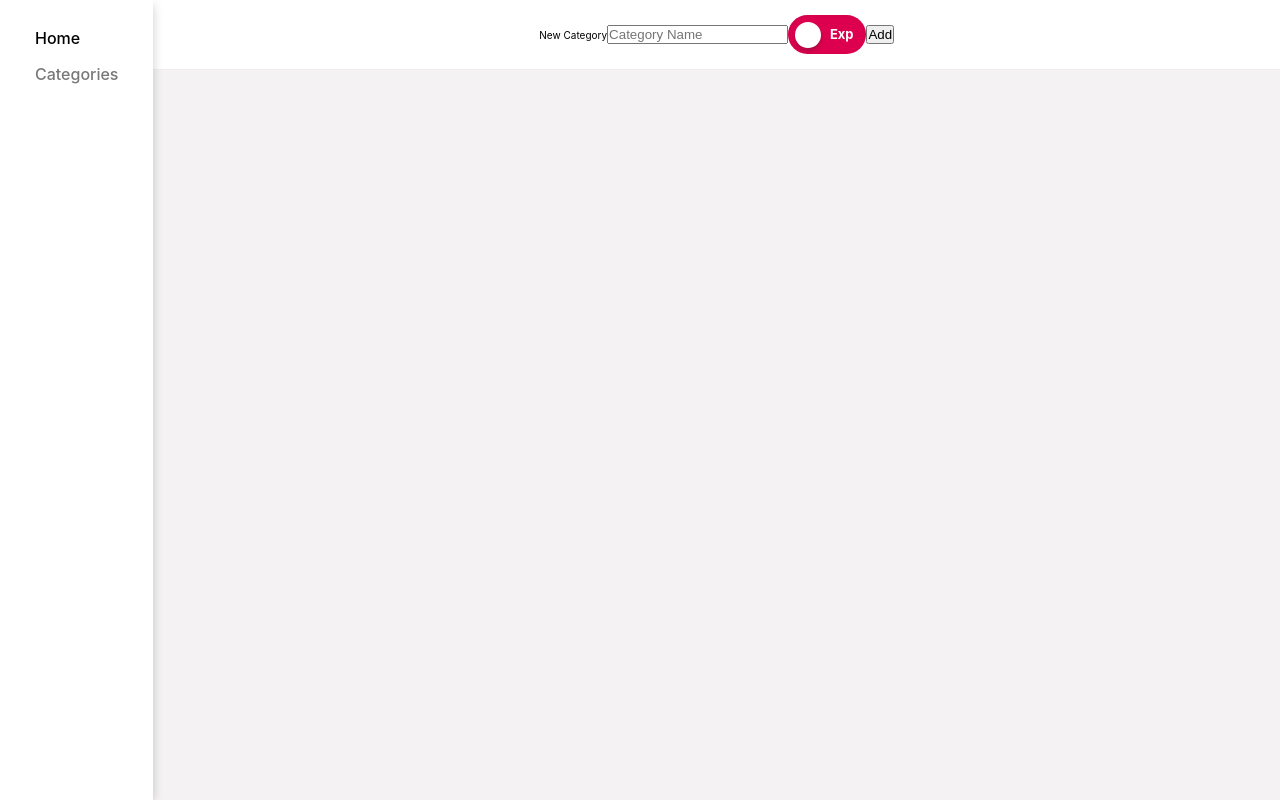
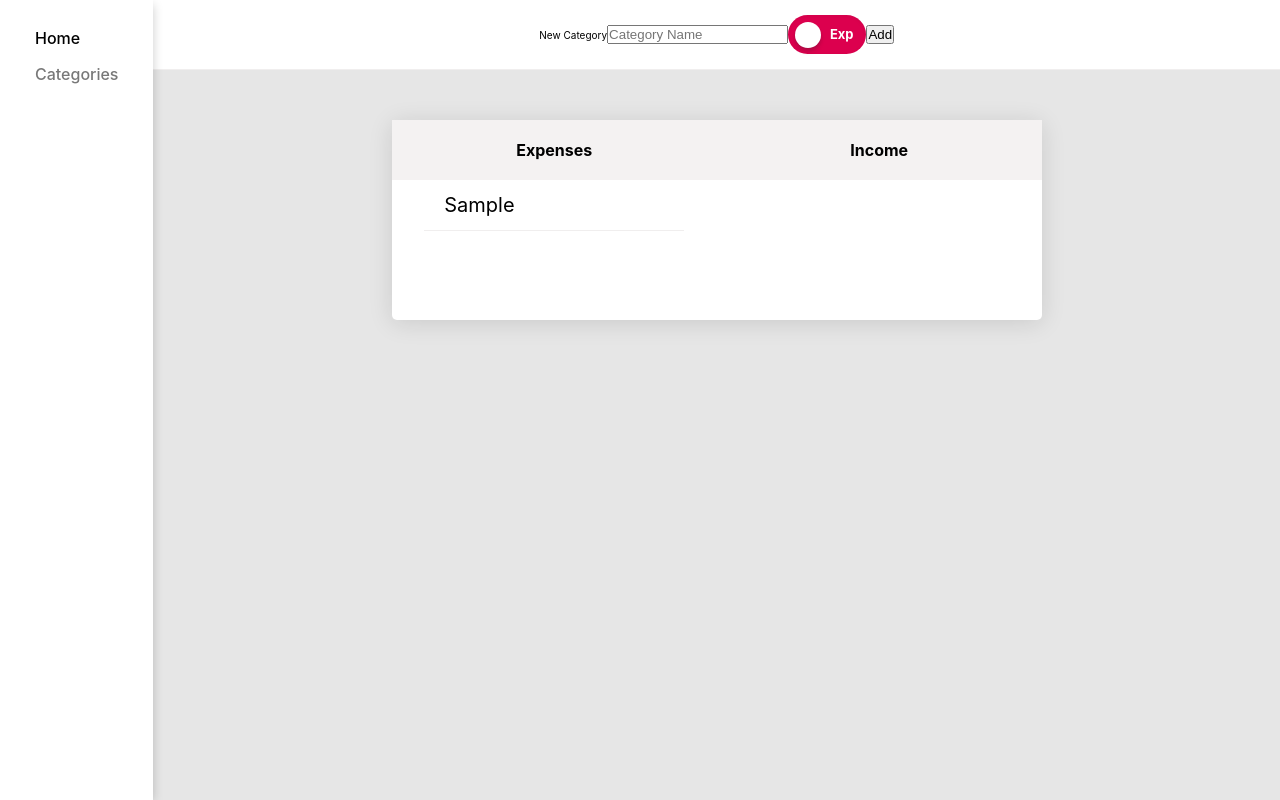
Before and after one commit to ahmsalah/jars, a React (Create React App) app: page /categories in a window 1280 px wide. Both pictures are taken after typing "Sample" into the empty fields and a click on the button "Add". Built offline with nearby package versions, Linux system fonts and the light colour scheme.

Commit message:
Fix bug with BtnSwitch, Add Category, CategoryList

```diff
--- a/src/Components/BtnSwitch.js
+++ b/src/Components/BtnSwitch.js
@@ -1,10 +1,19 @@
-import React from 'react';
+import React, { Component } from 'react';
 import './BtnSwitch.css';
 
-function BtnSwitch() {
+class BtnSwitch extends Component {
+	handleChange = () => {
+		this.props.toggleExpense();
+	};
+	render() {
 		return (
-		<div className="BtnSwitch">
-			<input type="radio" id="yes" name="switch" className="BtnSwitch__radio BtnSwitch__radio_yes" />
+			<div className="BtnSwitch" onChange={this.handleChange}>
+				<input
+					type="radio"
+					id="yes"
+					name="switch"
+					className="BtnSwitch__radio BtnSwitch__radio_yes"
+				/>
 
 				<input
 					type="radio"
@@ -24,5 +33,6 @@ function BtnSwitch() {
 			</div>
 		);
 	}
+}
 
 export default BtnSwitch;
--- /dev/null
+++ b/src/Components/Category.js
@@ -0,0 +1,23 @@
+import React, { Component } from 'react';
+import './CategoryList.css';
+
+export class Category extends Component {
+	handleRemove = () => {
+		this.props.removeCategory(this.props.id, this.props.type);
+	};
+
+	render() {
+		return (
+			<div className="CategoryList__category">
+				<div className="CategoryList__category-inner">
+					<span>{this.props.name}</span>
+					<button className="CategoryList__remove-btn" onClick={this.handleRemove}>
+						<i className="fas fa-trash" />
+					</button>
+				</div>
+			</div>
+		);
+	}
+}
+
+export default Category;
--- /dev/null
+++ b/src/Components/CategoryList.css
@@ -0,0 +1,64 @@
+.CategoryList {
+	width: 100%;
+	display: flex;
+	flex-wrap: wrap;
+	/* padding: 4rem; */
+}
+
+.CategoryList__list {
+	flex-basis: 50%;
+	display: flex;
+	flex-direction: column;
+	align-items: center;
+}
+
+.CategoryList__list--exp {
+}
+.CategoryList__list--inc {
+}
+.CategoryList__title {
+	width: 100%;
+	text-align: center;
+	background-color: var(--color-grey-light-2);
+	font-size: 1.6rem;
+	padding: 2rem 0;
+	display: block;
+}
+
+.CategoryList__category {
+	/* display: flex; */
+	/* justify-content: space-between; */
+	/* align-items: center; */
+	font-size: 2rem;
+	padding: 1.3rem 2rem;
+	border-bottom: var(--line);
+	width: 80%;
+	margin: 0 auto;
+	text-align: center;
+}
+
+.CategoryList__category-inner {
+	display: flex;
+	align-items: center;
+	/* justify-content: center; */
+	/* justify-content: space-between; */
+	/* padding: 2rem; */
+	/* margin: 0 auto; */
+}
+
+.CategoryList__remove-btn {
+	/* justify-self: flex-end; */
+	padding: 0 1rem;
+	margin-left: auto;
+	background-color: transparent;
+	border-style: none;
+	color: inherit;
+	cursor: pointer;
+	outline: none;
+	font-size: 1.8rem;
+	opacity: 0;
+	transition: opacity .3s;
+}
+.CategoryList__category:hover .CategoryList__remove-btn {
+	opacity: 1;
+}
--- a/src/Components/CategoryList.js
+++ b/src/Components/CategoryList.js
@@ -1,8 +1,40 @@
 import React, { Component } from 'react';
+import './CategoryList.css';
+import Category from './Category';
 
 export class CategoryList extends Component {
 	render() {
-		return <div />;
+		return (
+			<div className="CategoryList">
+				<div className="CategoryList__list CategoryList__list--exp">
+					<h3 className="CategoryList__title">Expenses</h3>
+
+					{this.props.expCategories.map(ct => (
+						<Category
+							key={ct.id}
+							id={ct.id}
+							name={ct.name}
+							type={ct.type}
+							removeCategory={this.props.removeCategory}
+						/>
+					))}
+				</div>
+
+				<div className="CategoryList__list CategoryList__list--inc">
+					<h3 className="CategoryList__title">Income</h3>
+
+					{this.props.incCategories.map(ct => (
+						<Category
+							key={ct.id}
+							id={ct.id}
+							name={ct.name}
+							type={ct.type}
+							removeCategory={this.props.removeCategory}
+						/>
+					))}
+				</div>
+			</div>
+		);
 	}
 }
 
--- a/src/Components/NewCategoryForm.js
+++ b/src/Components/NewCategoryForm.js
@@ -6,9 +6,9 @@ import './NewCategoryForm.css';
 export class NewCategoryForm extends Component {
 	constructor(props) {
 		super(props);
-
 		this.state = {
-			categoryName: '',
+			name: '',
+			type: '',
 			expense: true
 		};
 	}
@@ -16,8 +16,9 @@ export class NewCategoryForm extends Component {
 	handleSubmit = evt => {
 		evt.preventDefault();
 		const type = this.state.expense ? 'exp' : 'inc';
-		this.props.addCategory(this.state.categoryName, type);
-		this.setState({ categoryName: '' });
+		const newCategory = { name: this.state.name, id: uuid(), type: type };
+		this.props.addCategory(newCategory, type);
+		this.setState({ name: '' });
 	};
 
 	handleChange = evt => {
@@ -26,24 +27,24 @@ export class NewCategoryForm extends Component {
 		});
 	};
 
-	handleCheck = () => {
+	toggleExpense = () => {
 		this.setState({ expense: !this.state.expense });
 	};
 
 	render() {
 		return (
 			<form className="NewCategoryForm" onSubmit={this.handleSubmit}>
-				<label htmlFor="categoryName">New Category </label>
+				<label htmlFor="name">New Category </label>
 				<input
 					type="text"
 					placeholder="Category Name"
-					id="categoryName"
-					name="categoryName"
-					value={this.state.categoryName}
+					id="name"
+					name="name"
+					value={this.state.name}
 					onChange={this.handleChange}
 					required
 				/>
-				<BtnSwitch onChange={this.handleCheck} />
+				<BtnSwitch toggleExpense={this.toggleExpense} />
 				<button>Add</button>
 			</form>
 		);
--- a/src/Components/NewTransactionForm.js
+++ b/src/Components/NewTransactionForm.js
@@ -21,7 +21,8 @@ export class NewTransactionForm extends Component {
 			expense: true,
 			amount: '',
 			date: curDate,
-			note: ''
+			note: '',
+			type: ''
 		};
 	}
 
@@ -45,7 +46,7 @@ export class NewTransactionForm extends Component {
 		});
 	};
 
-	handleCheck = () => {
+	toggleExpense = () => {
 		this.setState({ expense: !this.state.expense });
 	};
 
@@ -68,7 +69,8 @@ export class NewTransactionForm extends Component {
 				/>
 
 				{/* <input type="checkbox" onChange={this.handleCheck} defaultChecked={this.state.expense}  /> */}
-				<BtnSwitch onChange={this.handleCheck} />
+				<BtnSwitch toggleExpense={this.toggleExpense} />
+
 				<label htmlFor="amount">Amount </label>
 				<input
 					type="number"
--- a/src/Components/Transaction.css
+++ b/src/Components/Transaction.css
@@ -36,10 +36,15 @@
 
 .Transaction__remove-btn {
 	opacity: 0;
+	background-color: transparent;
+	border-style: none;
+	color: inherit;
 	cursor: pointer;
+	outline: none;
+	transition: opacity .3s;
+	font-size: inherit;
 }
 
 .Transaction:hover .Transaction__remove-btn {
 	opacity: 1;
-	transition: opacity .4s;
 }
--- a/src/Components/Transaction.js
+++ b/src/Components/Transaction.js
@@ -13,9 +13,9 @@ export class Transaction extends Component {
 				<span className="Transaction__name">{name}</span>
 				<span className="Transaction__date">{date}</span>
 				<span className={`Transaction__amount ${type === 'exp' ? 'exp' : 'inc'}`}>{amount}</span>
-				<a className="Transaction__remove-btn" onClick={this.handleRemove}>
+				<button className="Transaction__remove-btn" onClick={this.handleRemove}>
 					<i className="fas fa-trash" />
-				</a>
+				</button>
 			</p>
 		);
 	}
--- a/src/Pages/Categories.css
+++ b/src/Pages/Categories.css
@@ -1,3 +1,17 @@
 .Categories {
 	flex: 1;
 }
+
+.Categories__content {
+	padding: 0 0 4rem;
+	/* width: 90%; */
+	background-color: #fff;
+	display: flex;
+	justify-content: center;
+	max-width: 65rem;
+	min-height: 20rem;
+	margin: 5rem auto;
+	/* padding: 4rem 0; */
+	box-shadow: 0 3px 24px 0 rgba(0, 0, 0, .12);
+	border-radius: .5rem;
+}
--- a/src/Pages/Categories.js
+++ b/src/Pages/Categories.js
@@ -1,29 +1,45 @@
 import React, { Component } from 'react';
 import Navbar from '../Components/Navbar';
 import './Categories.css';
+import CategoryList from '../Components/CategoryList';
 
 export class Categories extends Component {
 	constructor(props) {
 		super(props);
-
 		this.state = {
 			expCategories: [],
 			incCategories: []
 		};
 	}
 
-	addCategory = (newCategory, categoryType) => {
-		if (categoryType === 'exp') {
+	removeCategory = (id, type) => {
+		if (type === 'exp') {
+			this.setState({ expCategories: this.state.expCategories.filter(ct => ct.id !== id) });
+		} else if (type === 'inc') {
+			this.setState({ incCategories: this.state.incCategories.filter(ct => ct.id !== id) });
+		}
+	};
+
+	addCategory = (newCategory, type) => {
+		if (type === 'exp') {
 			this.setState({ expCategories: [ ...this.state.expCategories, newCategory ] });
-		} else if (categoryType === 'inc') {
+		} else if (type === 'inc') {
 			this.setState({ incCategories: [ ...this.state.incCategories, newCategory ] });
 		}
 	};
 
 	render() {
+		const { expCategories, incCategories } = this.state;
 		return (
 			<div className="Categories">
 				<Navbar display="categories" addCategory={this.addCategory} />
+				<div className="Categories__content">
+					<CategoryList
+						expCategories={expCategories}
+						incCategories={incCategories}
+						removeCategory={this.removeCategory}
+					/>
+				</div>
 			</div>
 		);
 	}
--- a/src/index.css
+++ b/src/index.css
@@ -5,9 +5,10 @@
 	--color-red: #dc004e;
 
 	--color-grey-light-1: #faf9f9;
-	--color-grey-light-2: #f4f2f2;
-	--color-grey-light-3: #f0eeee;
-	--color-grey-light-4: #ccc;
+	--color-grey-light-2: rgb(244, 242, 242);
+	--color-grey-light-3: rgb(240, 238, 238);
+	--color-grey-light-4: rgb(230, 230, 230);
+	--color-grey-light-5: rgb(204, 204, 204);
 
 	--color-grey-dark-1: #333;
 	--color-grey-dark-2: #777;
@@ -30,7 +31,7 @@ html {
 }
 
 body {
-	background-color: var(--color-grey-light-2);
+	background-color: var(--color-grey-light-4);
 	color: var(--color-secondary);
 	margin: 0;
 	font-family: -apple-system, BlinkMacSystemFont, "Segoe UI", "Roboto", "Oxygen", "Ubuntu", "Cantarell",
```
Lines whose indentation alone changed are shown as unchanged.
